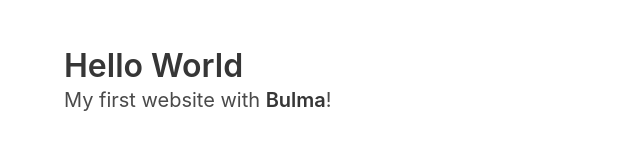
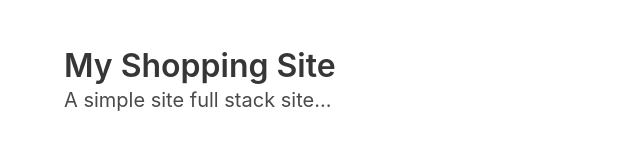
Before and after one commit to bobmatyas/express-exercise-1, a website: page public/index.html in a window 1280 px wide. Shown: the whole page, without its empty margins (0-640 px from the left). Drawn offline with nearby package versions, Linux system fonts and the light colour scheme.

Commit message:
connected angular and got public directory setup

```diff
--- a/public/index.html
+++ b/public/index.html
@@ -1,5 +1,5 @@
 <!DOCTYPE html>
-<html lang="en" ng-app="cartApp">
+<html lang="en" ng-app="CartApp">
   <head>
     <meta charset="utf-8">
     <meta name="viewport" content="width=device-width, initial-scale=1">
@@ -11,10 +11,10 @@
   <section class="section">
     <div class="container">
       <h1 class="title">
-        Hello World
+        My Shopping Site
       </h1>
       <p class="subtitle">
-        My first website with <strong>Bulma</strong>!
+        A simple site full stack site...
       </p>
     </div>
   </section>
```
Also changed, not shown: server.js (+7 -2 lines), public/test.txt (added).
